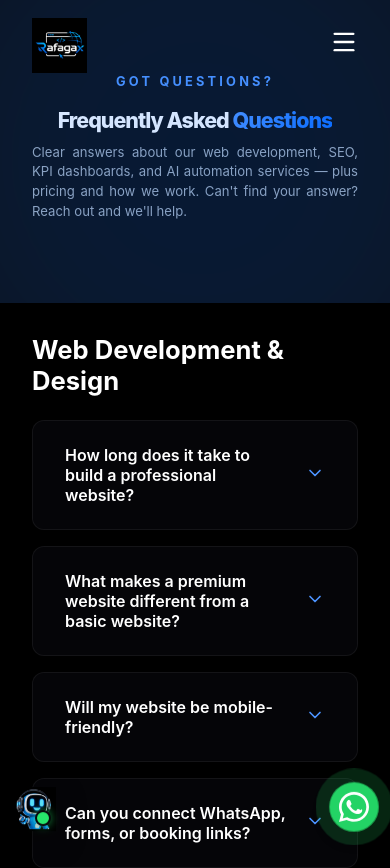
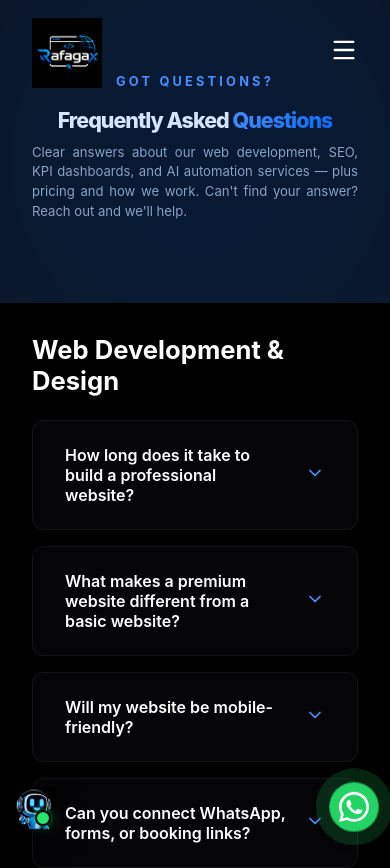
Before and after one commit to rafagax/proyecto-web, a React (Vite) app: page /faqs in a window 390 px wide. Shown: the top 868 px of the page. Built offline with nearby package versions, Linux system fonts and the light colour scheme.

Commit message:
ajustes logo mas grande

```diff
--- a/src/App.css
+++ b/src/App.css
@@ -50,7 +50,7 @@
 }
 
 .header-logo {
-  height: 65px;
+  height: 88px;
   width: auto;
   object-fit: contain;
   transition: opacity 0.3s ease;
@@ -64,7 +64,7 @@
 
 @media (max-width: 768px) {
   .header-logo {
-    height: 55px;
+    height: 70px;
   }
 }
 
```
